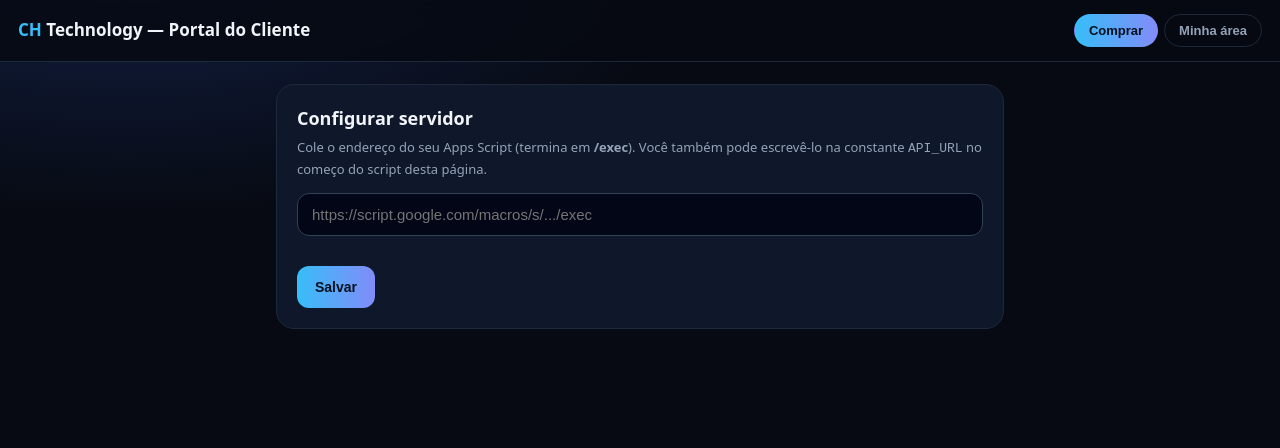
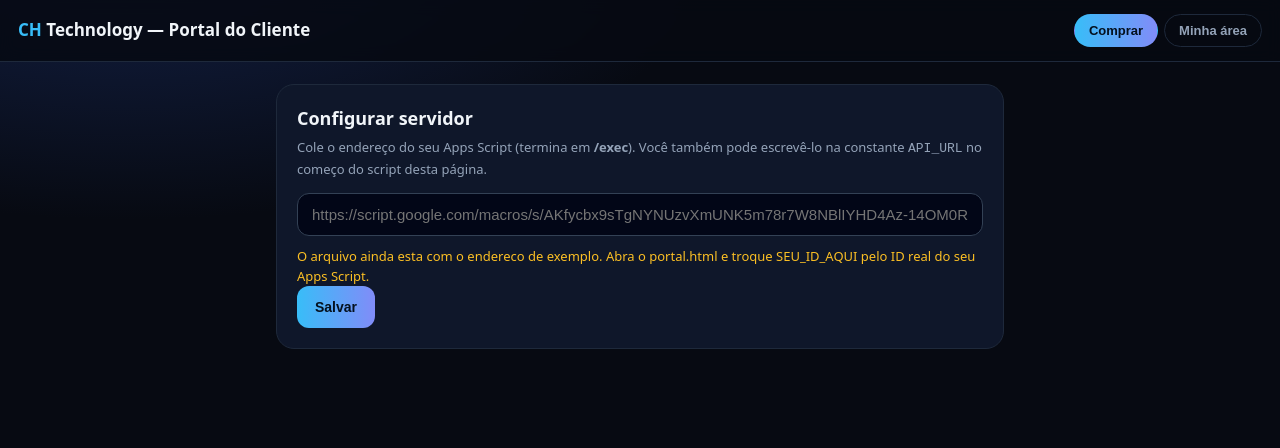
Before and after one commit to tabelacaixa-dotcom/CH-Technology-site-oficial, a plain HTML site: page portal.html in a window 1280 px wide. Drawn offline with Linux system fonts and the light colour scheme.

Commit message:
Add files via upload

```diff
--- a/portal.html
+++ b/portal.html
@@ -64,7 +64,7 @@
     <section id="view-config" class="card" hidden>
       <h2>Configurar servidor</h2>
       <p class="sub">Cole o endereço do seu Apps Script (termina em <b>/exec</b>). Você também pode escrevê-lo na constante <code>API_URL</code> no começo do script desta página.</p>
-      <input id="cfg-url" type="url" placeholder="https://script.google.com/macros/s/.../exec" />
+      <input id="cfg-url" type="url" placeholder="https://script.google.com/macros/s/AKfycbx9sTgNYNUzvXmUNK5m78r7W8NBlIYHD4Az-14OM0RQhvvosCbvH8-E8rfFZYFIycq8Yg/exec" />
       <div class="msg" id="cfg-msg"></div>
       <button type="button" class="main" id="cfg-save">Salvar</button>
     </section>
@@ -154,8 +154,12 @@
   <script>
   (function () {
     'use strict';
-    /* ===== CONFIGURAÇÃO: cole aqui o endereço /exec do seu Apps Script (ou use a tela de configuração) ===== */
-    var API_URL = '';
+    /* ===== CONFIGURAÇÃO =====
+       TROQUE APENAS o trecho SEU_ID_AQUI pelo ID do seu Apps Script.
+       Endereço completo: Apps Script -> Implantar -> Gerenciar implantações
+       (o texto entre "/macros/s/" e "/exec").
+       Com isso preenchido, a tela "Configurar servidor" NUNCA mais aparece para o visitante. */
+    var API_URL = 'https://script.google.com/macros/s/SEU_ID_AQUI/exec';
 
     var $ = function (id) { return document.getElementById(id); };
     var api = API_URL || localStorage.getItem('chApiUrl') || '';
@@ -190,8 +194,9 @@
     $('nav-comprar').onclick = function () { tab('comprar'); }; $('nav-area').onclick = function () { tab('area'); };
 
     /* ---------- configuração do servidor ---------- */
-    function needConfig() {
+    function needConfig(alerta) {
       $('view-config').hidden = false; $('view-comprar').hidden = true; $('view-area').hidden = true;
+      if (alerta) msg('cfg-msg', alerta, 'warn');
     }
     $('cfg-save').onclick = function () {
       var v = $('cfg-url').value.trim();
@@ -360,6 +365,7 @@
 
     /* ---------- início ---------- */
     if (!/^https:\/\/script\.google\.com\/.+\/exec$/.test(api)) { needConfig(); return; }
+    if (/SEU_ID_AQUI/i.test(api)) { needConfig('O arquivo ainda esta com o endereco de exemplo. Abra o portal.html e troque SEU_ID_AQUI pelo ID real do seu Apps Script.'); return; }
     loadCatalog();
     if (location.hash === '#esqueci') { tab('area'); show('forgot-box', true); }
     var retorno = new URLSearchParams(location.search).get('compra');
```
